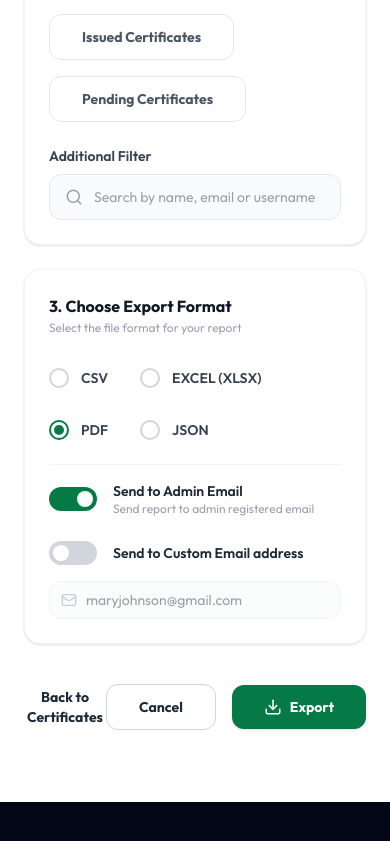
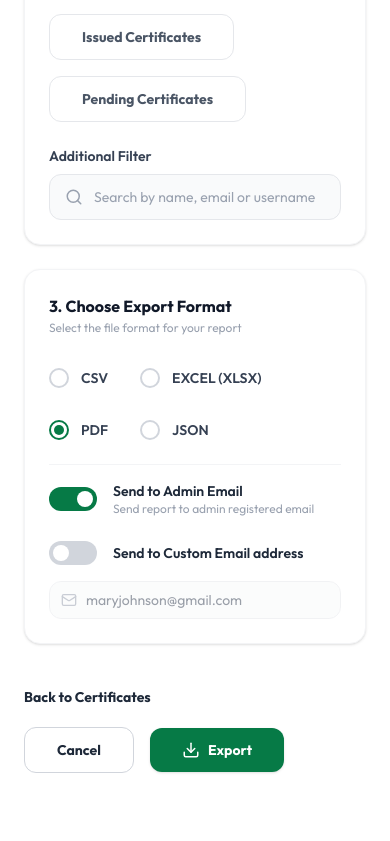
Before and after one commit to Trueminds-Innovations-Ltd/talent_faculty_frontend_v1, a React (Vite) app: page /admin/certificates/reports in a window 390 px wide. Shown: the part 1464-2305 px from the top of the page. Before the commit the page ends 2266 px from the top, so only its background shows below. Built offline with nearby package versions, Linux system fonts and the light colour scheme.

Commit message:
learners assessment and admin certificates done

```diff
--- a/src/components/layout/admin/GenerateCertificatesReport.tsx
+++ b/src/components/layout/admin/GenerateCertificatesReport.tsx
@@ -447,11 +447,11 @@ export default function GenerateCertificatesReport() {
               </div>
 
               {/* Bottom Action Controls */}
-              <div className="flex items-center justify-between pt-4 pb-12">
+              <div className="md:flex items-center justify-between pt-4 pb-12">
                 <button
                   type="button"
                   onClick={handleCancel}
-                  className="text-sm font-bold text-gray-800 hover:underline"
+                  className="text-sm font-bold text-gray-800 hover:underline max-md:mb-5"
                 >
                   Back to Certificates
                 </button>
--- a/src/pages/admin/Certificates.tsx
+++ b/src/pages/admin/Certificates.tsx
@@ -1,4 +1,4 @@
-import React, { useState } from 'react';
+import { useState } from 'react';
 import { useNavigate } from 'react-router-dom';
 import {
   BarChart2,
```
